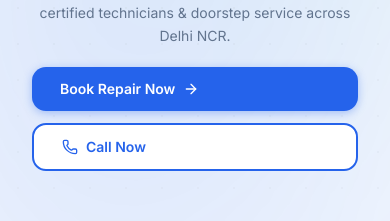
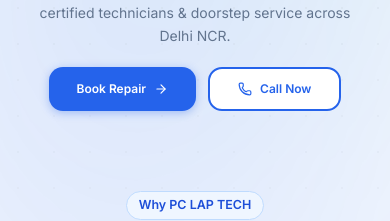
Before and after one commit to NileshMaurya-github/pc-lap-tech, a React (Vite) app: page / in a window 390 px wide. Shown: the part 370-591 px from the top of the page. Built offline with nearby package versions, Linux system fonts and the light colour scheme.

Commit message:
fix: hero CTA buttons always side-by-side in same row on mobile

```diff
--- a/src/pages/Home.jsx
+++ b/src/pages/Home.jsx
@@ -98,12 +98,12 @@
           </motion.p>
 
           {/* CTA Buttons — stacked on mobile, side by side on sm+ */}
-          <motion.div {...up(0.22)} className="flex flex-col sm:flex-row justify-center gap-3 mb-4 px-4 sm:px-0">
-            <Link to="/book-repair" className="btn-blue text-sm sm:text-base px-6 py-3 sm:py-4 w-full sm:w-auto" style={{ borderRadius: '14px' }}>
-              Book Repair Now <ArrowRight size={16} />
+          <motion.div {...up(0.22)} className="flex flex-row justify-center gap-3 mb-4 px-2">
+            <Link to="/book-repair" className="btn-blue text-xs sm:text-base px-4 sm:px-8 py-2.5 sm:py-4" style={{ borderRadius: '14px' }}>
+              Book Repair <ArrowRight size={14} className="inline sm:hidden" /><ArrowRight size={16} className="hidden sm:inline" />
             </Link>
-            <a href="tel:6306372863" className="btn-outline text-sm sm:text-base px-6 py-3 sm:py-4 w-full sm:w-auto" style={{ borderRadius: '14px' }}>
-              <Phone size={16} /> Call Now
+            <a href="tel:6306372863" className="btn-outline text-xs sm:text-base px-4 sm:px-8 py-2.5 sm:py-4" style={{ borderRadius: '14px' }}>
+              <Phone size={14} className="sm:hidden" /><Phone size={16} className="hidden sm:block" /> Call Now
             </a>
           </motion.div>
 
```
